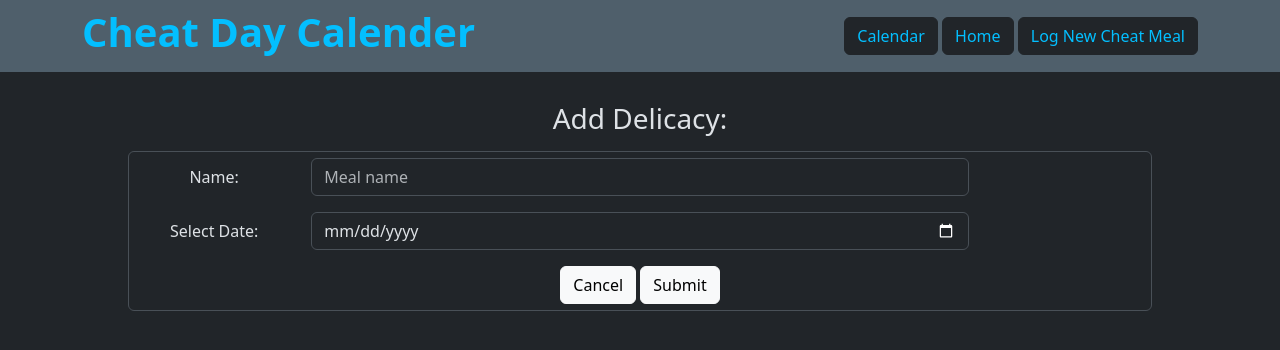
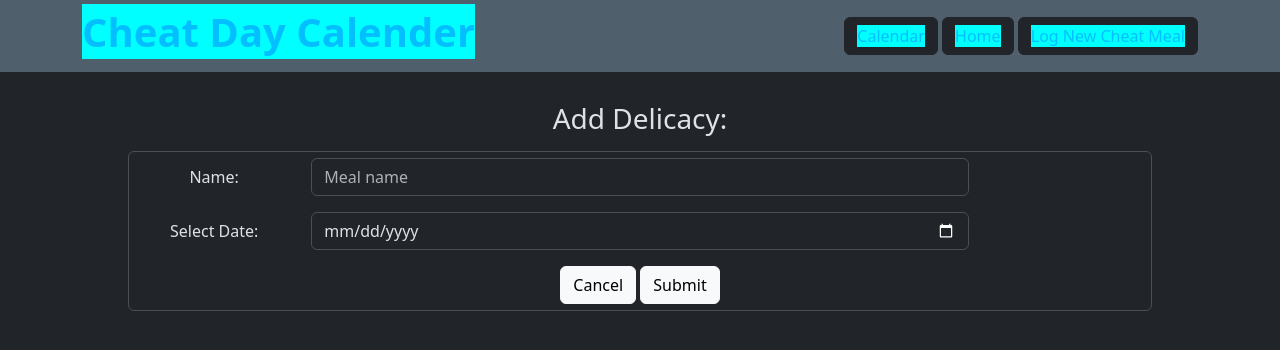
Before and after one commit to PaulDeUlloa/MERN_Cheat_Meal_Calendar, a React (Create React App) app in the folder client/: page /meals/new in a window 1280 px wide. Shown: the top 350 px of the page. Built offline with nearby package versions, Linux system fonts and the light colour scheme.

Commit message:
tried button color change on hover, failed

```diff
--- a/client/src/App.css
+++ b/client/src/App.css
@@ -48,6 +48,7 @@
 #navBtn{
   text-decoration: none;
   color:  rgb(3,191,255);
+  background-color: aqua;
 }
 
 .form-control{
@@ -91,7 +92,3 @@
   margin-top: 30px;
   margin-bottom: 15px;
 }
-
-.btn btn-dark{
-  hover: color yellow;
-}
```
